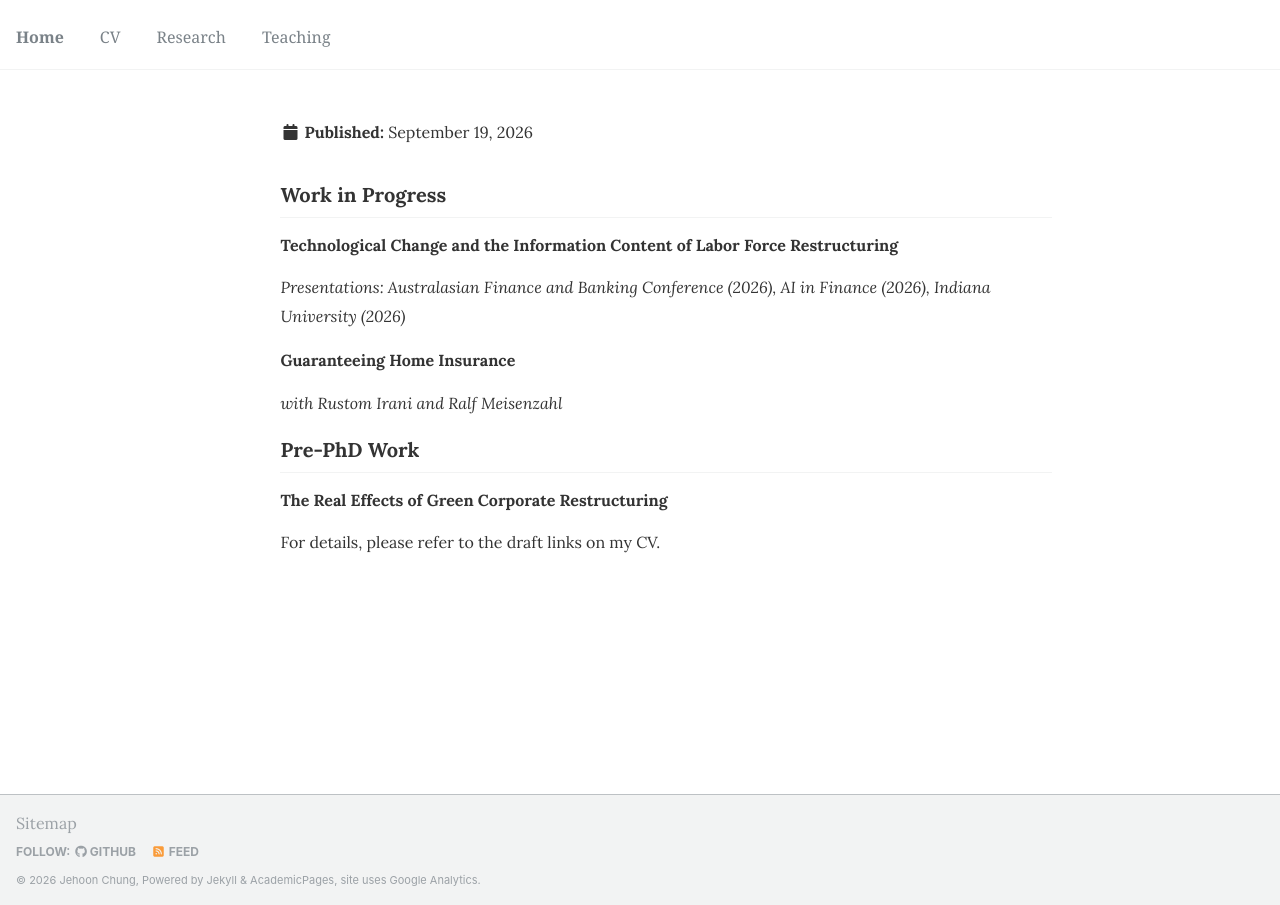
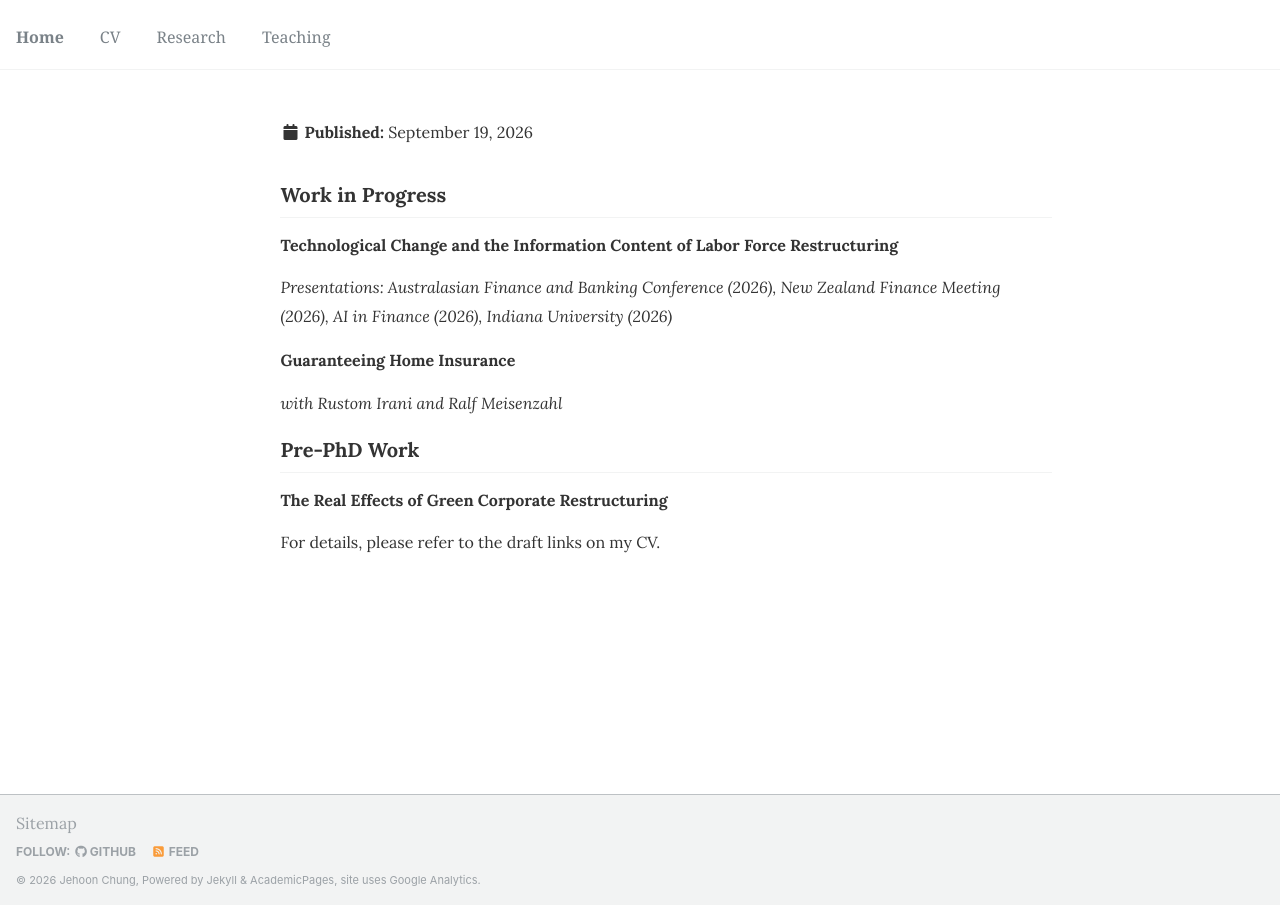
Before and after one commit to JehoonChung/jehoonchung.github.io, a Jekyll site: the page built from _research/research.md, in a window 1280 px wide. Built offline with Jekyll 4.4.1, drawn with Linux system fonts in a browser that asks for light colours; some web fonts are replaced.

Commit message:
Update research.md

```diff
--- a/_research/research.md
+++ b/_research/research.md
@@ -9,7 +9,7 @@ permalink: /research/
 ## Work in Progress
 
 ### Technological Change and the Information Content of Labor Force Restructuring
-*Presentations: Australasian Finance and Banking Conference (2026), AI in Finance (2026), Indiana University (2026)*
+*Presentations: Australasian Finance and Banking Conference (2026), New Zealand Finance Meeting (2026), AI in Finance (2026), Indiana University (2026)*
 
 
 ### Guaranteeing Home Insurance
```
